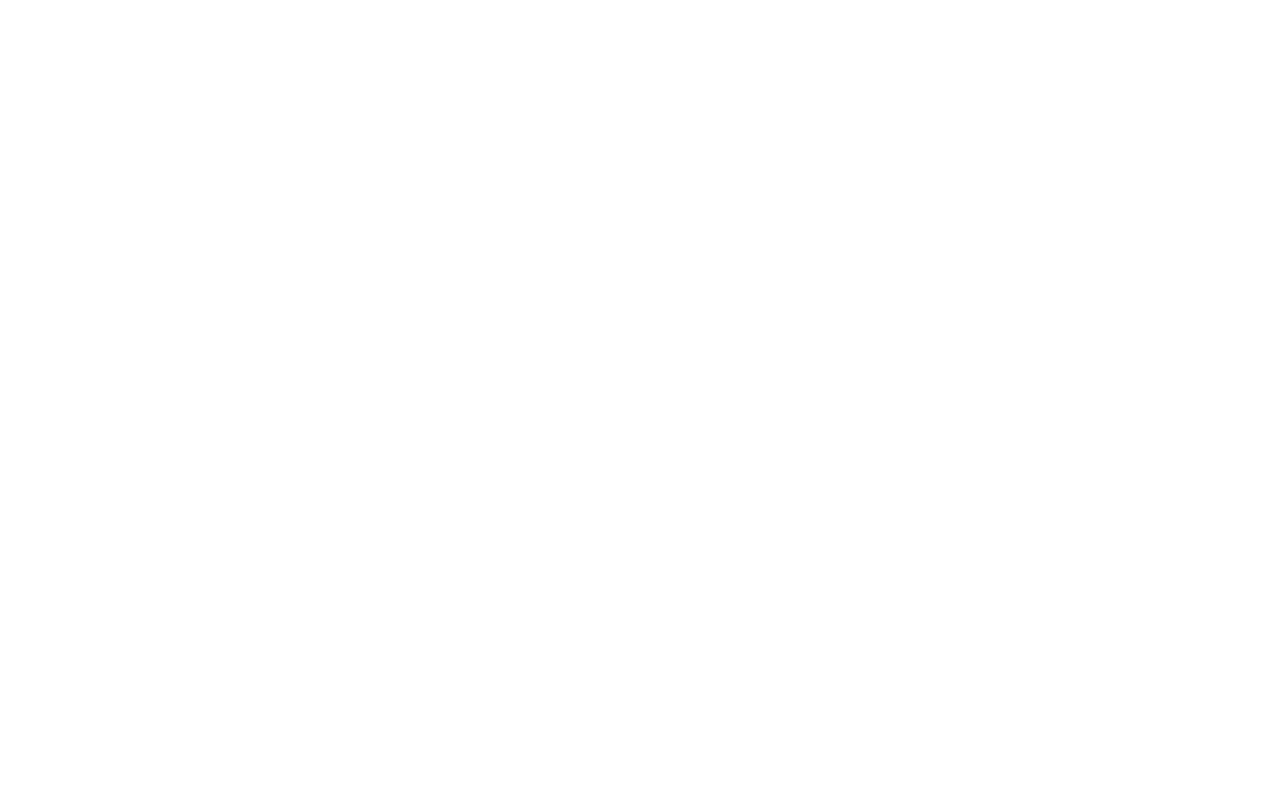
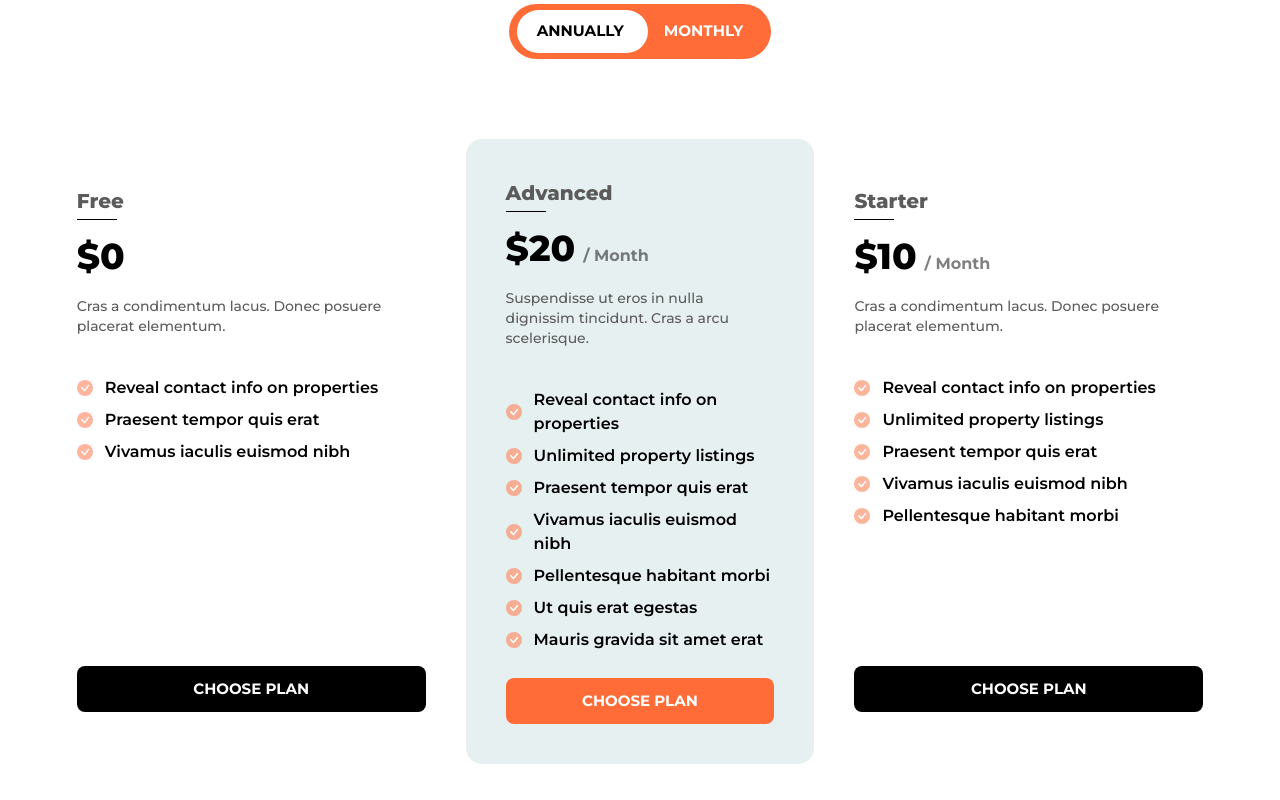
Before and after one commit to Davidcharlie381/rentage, a Next.js app: page /select-a-plan in a window 1280 px wide. Shown: the part 460-1260 px from the top of the page. Before the commit the page ends 800 px from the top, so only its background shows below. Built offline with nearby package versions, Linux system fonts and the light colour scheme.

Commit message:
add: plans

```diff
--- a/components/Header.jsx
+++ b/components/Header.jsx
@@ -1,3 +1,4 @@
+import Link from "next/link";
 import { useState } from "react";
 import { BiUser, BiMenu } from "react-icons/bi";
 import LoginCard from "./LoginCard";
@@ -6,7 +7,7 @@
 const links = [
   { name: "Home", path: "/" },
   { name: "Browse properties", path: "/properties" },
-  { name: "Add your own listing", path: "/add-properties" },
+  { name: "Add your own listing", path: "/add-property" },
 ];
 
 const Header = () => {
@@ -43,13 +44,13 @@
               {links.map((link) => (
                 <NavLink path={link.path} name={link.name} />
               ))}
-              <li className="font-bold text-orange">Subscribe</li>
+              <Link href="/select-a-plan" className="font-bold text-orange">Subscribe</Link>
             </ul>
           </div>
           <div className="flex items-center gap-5">
-            <span className="md:hidden font-bold text-orange text-[15px]">
+            <Link href="/select-a-plan" className="md:hidden font-bold text-orange text-[15px]">
               Subscribe
-            </span>
+            </Link>
             <div className="md:hidden text-4xl">
               <BiMenu />
             </div>
--- a/components/HeroSection.jsx
+++ b/components/HeroSection.jsx
@@ -35,7 +35,7 @@
       </div>
       <svg
         xmlns="http://www.w3.org/2000/svg"
-        className="-mt-[65px] md:-mt-[130px]"
+        className="-mt-[45px] md:-mt-[130px]"
         viewBox="0 0 1440 320"
       >
         <path
--- /dev/null
+++ b/components/PlanCard.jsx
@@ -0,0 +1,62 @@
+import React from "react";
+
+import { BsCheck } from "react-icons/bs";
+
+const PlanCard = ({ plan, period }) => {
+  return (
+    <div
+      className={`${
+        plan.name === "Advanced" ? "p-10 rounded-2xl bg-dullBlue" : "pt-12"
+      }`}
+    >
+      <h3 className="font-extrabold text-[#5b5b5b] text-lg md:text-xl">
+        {plan.name}
+      </h3>
+      <div className="bg-black h-[1px] mt-1 w-10" />
+      <div className="flex gap-2">
+        <h2 className="font-extrabold text-4xl mt-4">
+          ${plan.period && period === "annually" ? plan.price * 10 : plan.price}
+        </h2>
+        {plan.name !== "Free" && (
+          <div className=" self-end">
+            {plan.period && period === "monthly" ? (
+              <span className="text-base text-black/50 font-bold">
+                / Month
+              </span>
+            ) : (
+              <span className="text-base text-black/50 font-bold">
+                / Year
+              </span>
+            )}
+          </div>
+        )}
+      </div>
+      <p className="text-[#5b5b5b] text-sm font-medium max-w-[350px] mt-5">
+        {plan.description}
+      </p>
+      <ul className="mt-8 md:mt-10 flex flex-col gap-2 md:h-[250px]">
+        {plan.benefits.map((benefit) => (
+          <li className="flex gap-3 items-center">
+            <span className="text-white text-md bg-orange/50 w-4 h-4 rounded-full grid place-content-center">
+              <BsCheck />
+            </span>
+            <span className="font-semibold text-[13px] md:text-base">
+              {benefit}
+            </span>
+          </li>
+        ))}
+      </ul>
+      <button
+        className={`${
+          plan.name === "Advanced"
+            ? "bg-orange hover:bg-black"
+            : "bg-black hover:bg-orange"
+        }  text-[15px] font-bold text-white rounded-lg p-3 mt-10 w-full`}
+      >
+        CHOOSE PLAN
+      </button>
+    </div>
+  );
+};
+
+export default PlanCard;
--- a/components/ServicesSection.jsx
+++ b/components/ServicesSection.jsx
@@ -14,7 +14,7 @@
 
 const ServicesSection = () => {
   return (
-    <section className="bg-white pt-14">
+    <section className="bg-white pt-1">
       <div className="container pb-14">
         <SectionHeading
           text="Professional services, delivered with care"
--- a/pages/select-a-plan.js
+++ b/pages/select-a-plan.js
@@ -1,7 +1,102 @@
-import React from "react";
+import PlanCard from "@/components/PlanCard";
+import PropertiesHero from "@/components/PropertiesHero";
+import Layout from "@/layout/layout";
+import React, { useState } from "react";
+
+const plans = [
+  {
+    name: "Free",
+    price: 0,
+    period: false,
+    description: "Cras a condimentum lacus. Donec posuere placerat elementum.",
+    benefits: [
+      "Reveal contact info on properties",
+      "Praesent tempor quis erat",
+      "Vivamus iaculis euismod nibh",
+    ],
+  },
+  {
+    name: "Advanced",
+    price: 20,
+    period: true,
+    description:
+      "Suspendisse ut eros in nulla dignissim tincidunt. Cras a arcu scelerisque.",
+    benefits: [
+      "Reveal contact info on properties",
+      "Unlimited property listings",
+      "Praesent tempor quis erat",
+      "Vivamus iaculis euismod nibh",
+      "Pellentesque habitant morbi",
+      "Ut quis erat egestas",
+      "Mauris gravida sit amet erat",
+    ],
+  },
+  {
+    name: "Starter",
+    price: 10,
+    period: true,
+    description: "Cras a condimentum lacus. Donec posuere placerat elementum.",
+    benefits: [
+      "Reveal contact info on properties",
+      "Unlimited property listings",
+      "Praesent tempor quis erat",
+      "Vivamus iaculis euismod nibh",
+      "Pellentesque habitant morbi",
+    ],
+  },
+];
 
 const SelectPlan = () => {
-  return <div>SelectPlan</div>;
+  const [activeTab, setActiveTab] = useState("annually");
+  const [period, setPeriod] = useState("monthly");
+
+  // const setActive = () => {
+
+  // }
+
+  return (
+    <Layout>
+      <PropertiesHero text="Select a plan" />
+      <section className="md:pt-32 md:pb-28 py-16">
+        <div className="container">
+          <div className="relative flex md:mx-auto justify-center w-fit gap-10 p-4 font-bold text-[.95rem] px-7 rounded-[30px] bg-orange">
+            <span
+              className={`absolute inset-0 h-4/5 top-[5.5px] ${
+                activeTab === "annually" ? "left-2" : "left-[126px]"
+              } transition-smooth z-[2] rounded-[30px] w-1/2 bg-white`}
+            ></span>
+            <div
+              onClick={() => {
+                setActiveTab("annually");
+                setPeriod("annually");
+              }}
+              className={`z-10 ${
+                activeTab === "annually" ? "text-black" : "text-white"
+              }`}
+            >
+              ANNUALLY
+            </div>
+            <div
+              onClick={() => {
+                setActiveTab("monthly");
+                setPeriod("annually");
+              }}
+              className={`z-10 ${
+                activeTab === "monthly" ? "text-black" : "text-white"
+              }`}
+            >
+              MONTHLY
+            </div>
+          </div>
+          <div className="mt-0 md:mt-20 grid md:grid-cols-3 gap-10">
+            {plans.map((plan) => (
+              <PlanCard plan={plan} period={period} />
+            ))}
+          </div>
+        </div>
+      </section>
+    </Layout>
+  );
 };
 
 export default SelectPlan;
```
Also changed, not shown: pages/add-property.js (renamed from pages/add-properties.js).
